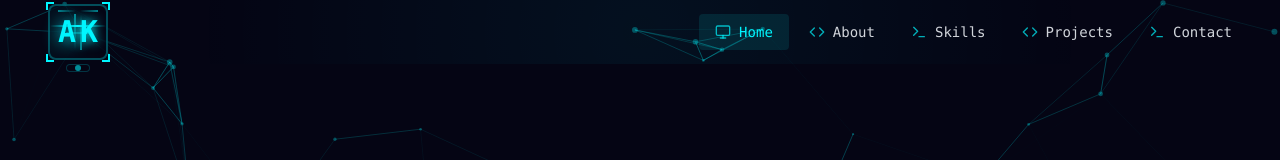
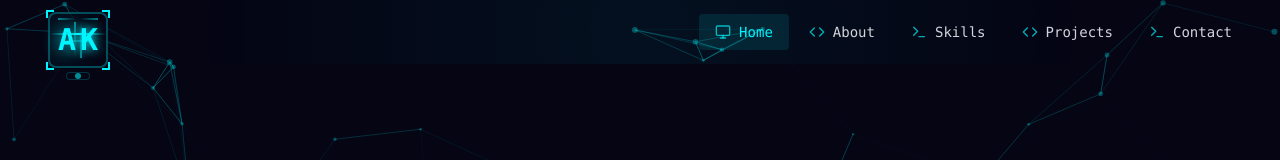
Before and after one commit to AnoopkumarA/portfolio, a React (Vite) app: page / in a window 1280 px wide. Shown: the top 160 px of the page. Built offline with nearby package versions, Linux system fonts and the light colour scheme; the HTML template or start-up script is replaced by a standard one.

Commit message:
Update Navbar.tsx

```diff
--- a/src/components/Navbar.tsx
+++ b/src/components/Navbar.tsx
@@ -66,11 +66,11 @@ const Navbar = () => {
           <div className="absolute inset-0 bg-[radial-gradient(circle_at_50%_50%,rgba(0,246,255,0.05),transparent_70%)]" />
         </div>
 
-        <div className="max-w-7xl mx-auto px-4 sm:px-6 lg:px-8 relative">
+        <div className="max-w-7xl mx-auto px-4 sm:px-6 lg:px-8 relative ">
           <div className="flex items-center justify-between h-16">
             {/* Enhanced Tech Logo */}
             <motion.div
-              className="flex items-center gap-2 text-cyber-blue relative group cursor-pointer"
+              className="flex items-center gap-2 text-cyber-blue relative group cursor-pointer top-2"
               whileHover={{ scale: 1.05 }}
             >
               <div className="relative flex items-center">
@@ -88,7 +88,7 @@ const Navbar = () => {
 
                     {/* Logo Letters Container */}
                     <a href="/">
-                    <div className="relative flex items-center gap-1" >
+                    <div className="relative flex items-center gap-1 " >
                       {/* A Letter */}
 
                       <div className="relative">
```
